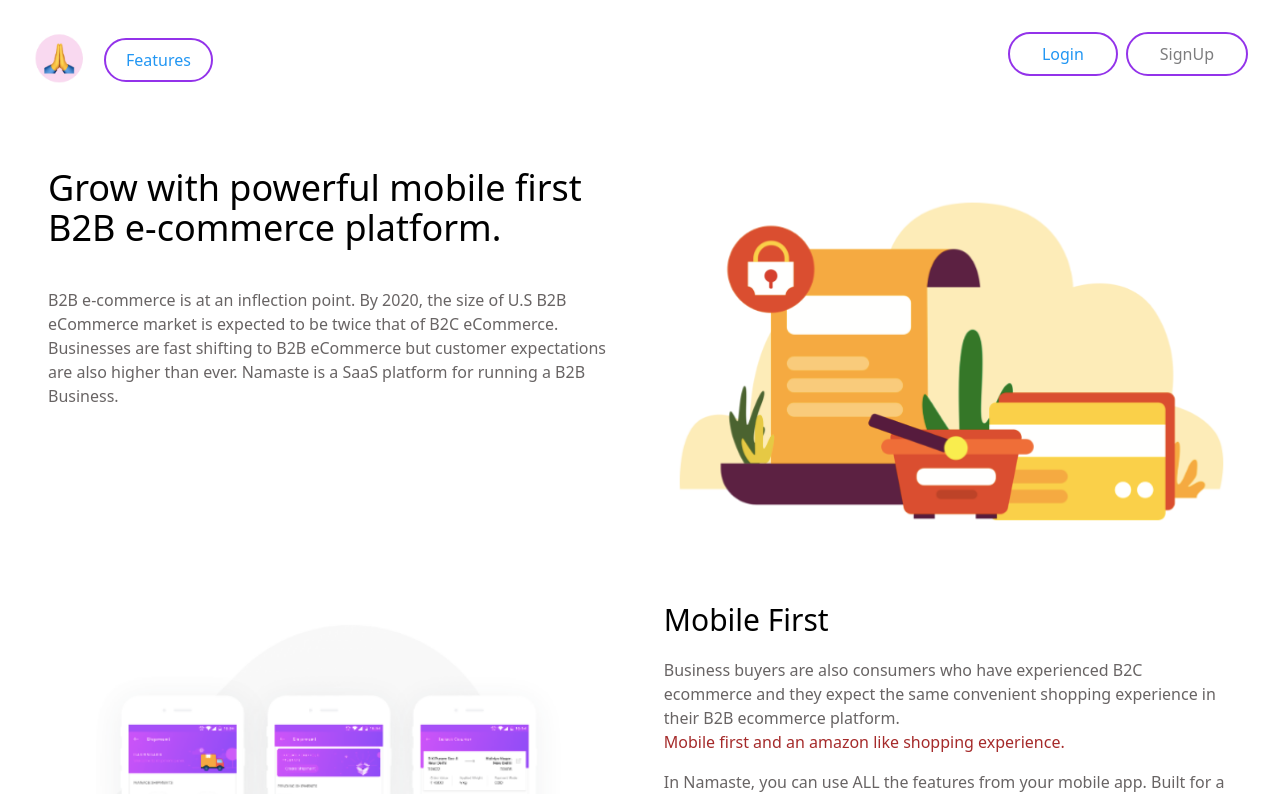
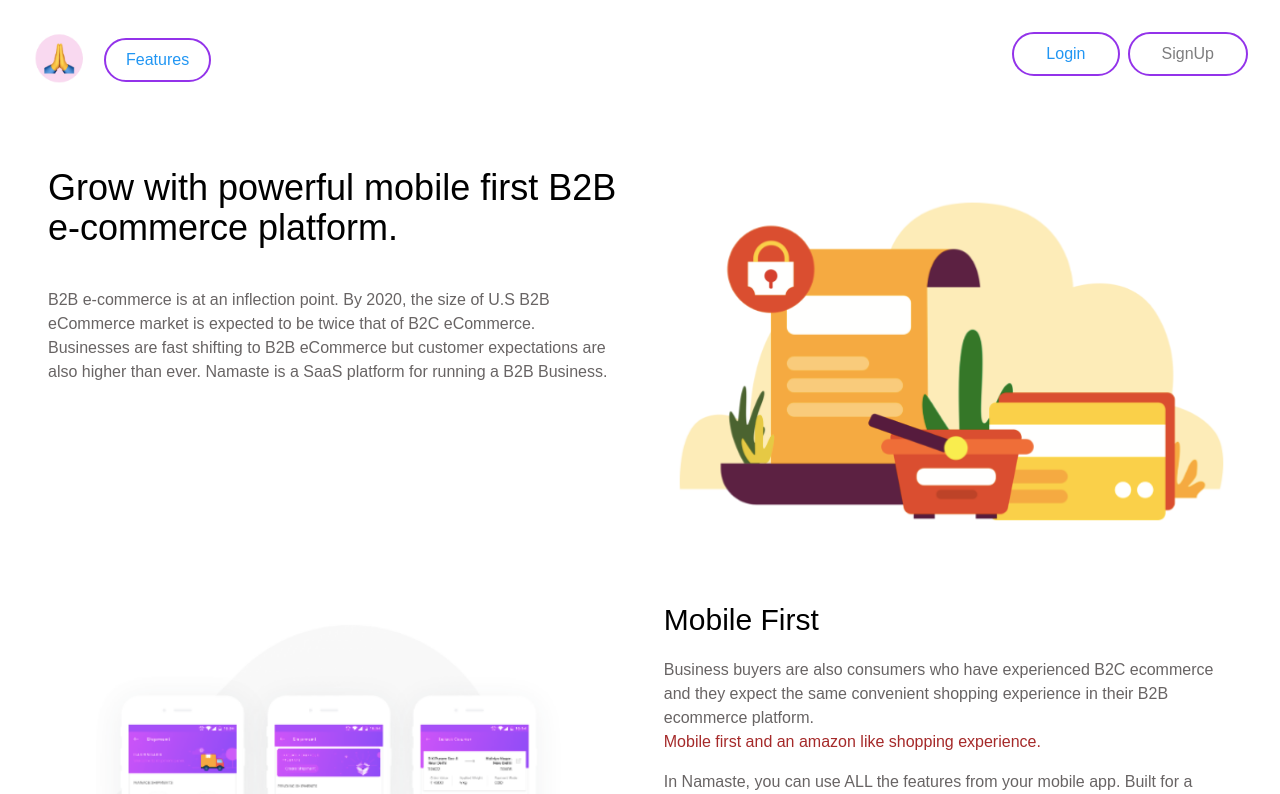
Before and after one commit to ayanalala0108/Project-1, a Next.js app: page / in a window 1280 px wide. Shown: the top 794 px of the page. Built offline with nearby package versions, Linux system fonts and the light colour scheme.

Commit message:
added font style

```diff
--- a/tailwind.config.js
+++ b/tailwind.config.js
@@ -12,6 +12,9 @@ module.exports = {
         "gradient-conic":
           "conic-gradient(from 180deg at 50% 50%, var(--tw-gradient-stops))",
       },
+      fontFamily: {
+        sans: ["Montserrat", "sans-serif"],
+      },
     },
   },
   plugins: [],
```
Also changed, not shown: package.json (+6 -5 lines), 1 other file (tests, documents, lock files or other folders).
